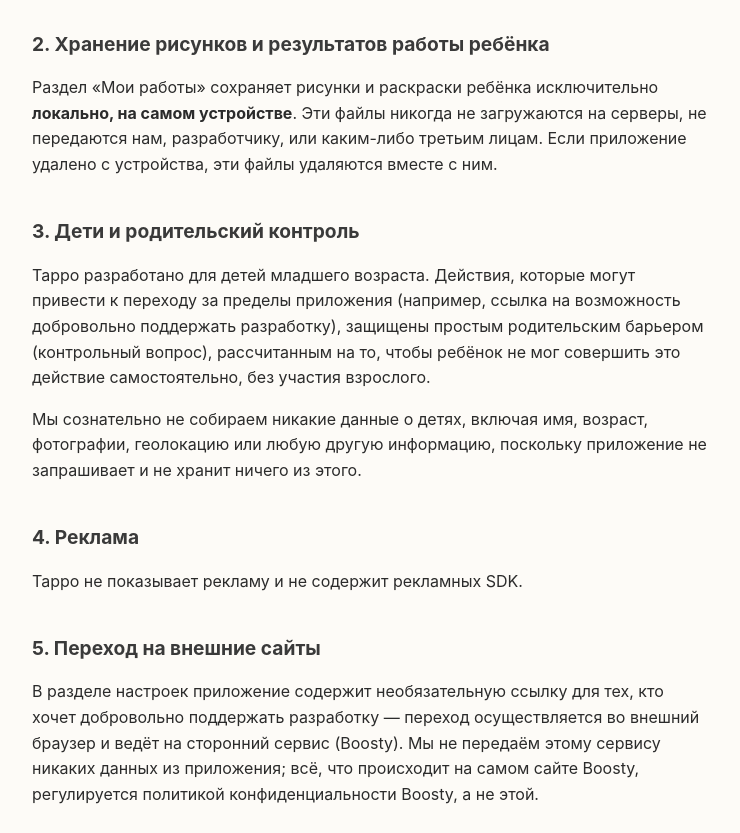
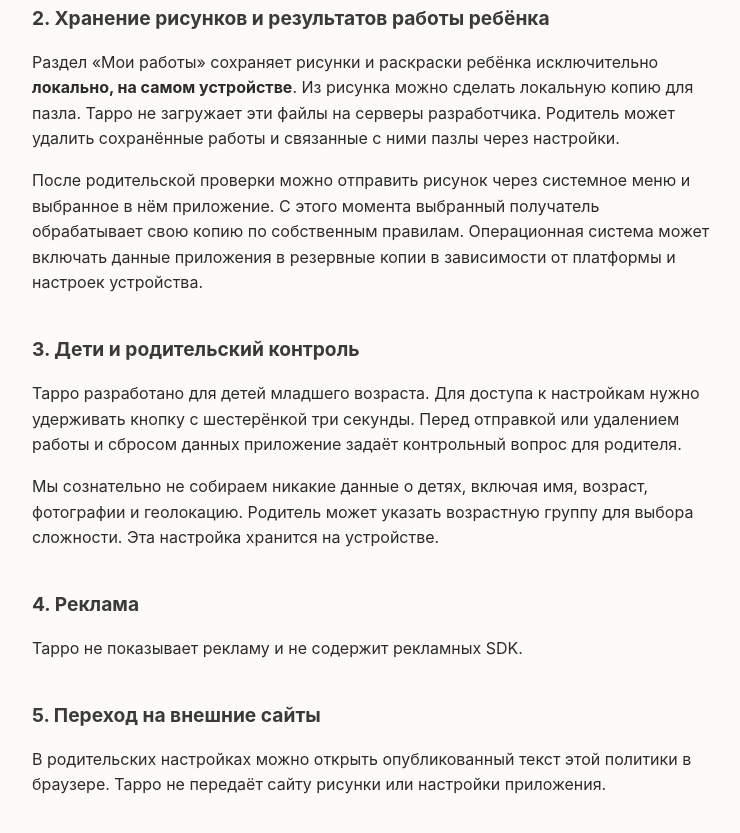
Before and after one commit to TwoPinesGames/tappo-privacy, a plain HTML site: page index.html in a window 1280 px wide. Shown: the part 496-1329 px from the top of the page, without its empty margins (268-1008 px from the left). Drawn offline with Linux system fonts and the light colour scheme.

Commit message:
Update Tappo privacy policy for the first release

```diff
--- a/index.html
+++ b/index.html
@@ -32,11 +32,10 @@
 </head>
 <body>
 <h1>Политика конфиденциальности приложения Tappo</h1>
-<p class="updated">Дата последнего обновления: 17 сентября 2026</p>
+<p class="updated">Дата последнего обновления: 20 ноября 2026</p>
 <div class="highlight">
-<strong>Коротко:</strong> Tappo — полностью офлайн-приложение. Мы не собираем,
-не храним и не передаём никакие персональные данные ни о детях, ни о взрослых,
-которые пользуются приложением.
+<strong>Коротко.</strong> Игры Tappo работают офлайн. Разработчик не получает
+персональные данные пользователей. Рисунки и настройки хранятся в приложении.
 </div>
 <h2>1. Какие данные мы собираем</h2>
 <p>
@@ -51,23 +50,26 @@
 <h2>2. Хранение рисунков и результатов работы ребёнка</h2>
 <p>
 Раздел «Мои работы» сохраняет рисунки и раскраски ребёнка исключительно
-<strong>локально, на самом устройстве</strong>. Эти файлы никогда не
-загружаются на серверы, не передаются нам, разработчику, или каким-либо
-третьим лицам. Если приложение удалено с устройства, эти файлы удаляются
-вместе с ним.
+<strong>локально, на самом устройстве</strong>. Из рисунка можно сделать локальную
+копию для пазла. Tappo не загружает эти файлы на серверы разработчика.
+Родитель может удалить сохранённые работы и связанные с ними пазлы через настройки.
+</p>
+<p>
+После родительской проверки можно отправить рисунок через системное меню
+и выбранное в нём приложение. С этого момента выбранный получатель обрабатывает
+свою копию по собственным правилам. Операционная система может включать данные
+приложения в резервные копии в зависимости от платформы и настроек устройства.
 </p>
 <h2>3. Дети и родительский контроль</h2>
 <p>
-Tappo разработано для детей младшего возраста. Действия, которые могут
-привести к переходу за пределы приложения (например, ссылка на возможность
-добровольно поддержать разработку), защищены простым родительским барьером
-(контрольный вопрос), рассчитанным на то, чтобы ребёнок не мог совершить
-это действие самостоятельно, без участия взрослого.
+Tappo разработано для детей младшего возраста. Для доступа к настройкам нужно
+удерживать кнопку с шестерёнкой три секунды. Перед отправкой или удалением работы
+и сбросом данных приложение задаёт контрольный вопрос для родителя.
 </p>
 <p>
 Мы сознательно не собираем никакие данные о детях, включая имя, возраст,
-фотографии, геолокацию или любую другую информацию, поскольку приложение
-не запрашивает и не хранит ничего из этого.
+фотографии и геолокацию. Родитель может указать возрастную группу для выбора
+сложности. Эта настройка хранится на устройстве.
 </p>
 <h2>4. Реклама</h2>
 <p>
@@ -75,11 +77,8 @@ Tappo не показывает рекламу и не содержит рекл
 </p>
 <h2>5. Переход на внешние сайты</h2>
 <p>
-В разделе настроек приложение содержит необязательную ссылку для тех, кто
-хочет добровольно поддержать разработку — переход осуществляется во внешний
-браузер и ведёт на сторонний сервис (Boosty). Мы не передаём этому сервису
-никаких данных из приложения; всё, что происходит на самом сайте Boosty,
-регулируется политикой конфиденциальности Boosty, а не этой.
+В родительских настройках можно открыть опубликованный текст этой политики
+в браузере. Tappo не передаёт сайту рисунки или настройки приложения.
 </p>
 <h2>6. Изменения в этой политике</h2>
 <p>
```
